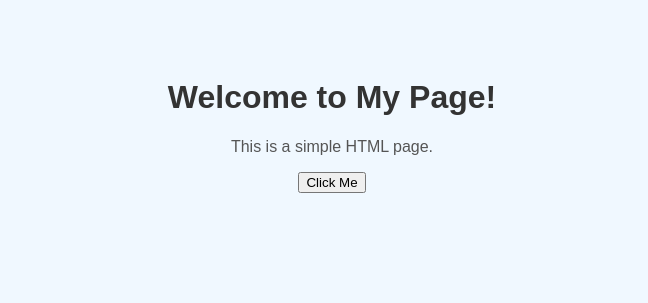
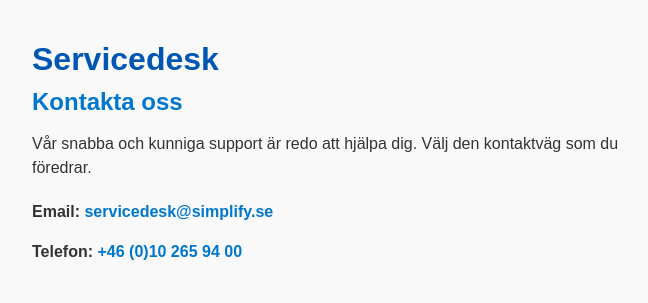
Before and after one commit to PhilipNettelblad/DisplayWebsite, a plain HTML site: page index.html in a window 1280 px wide. Shown: the whole page, without its empty margins (308-956 px from the left). Drawn offline with Linux system fonts and the light colour scheme.

Commit message:
Update index.html

```diff
--- a/index.html
+++ b/index.html
@@ -1,26 +1,53 @@
 <!DOCTYPE html>
-<html lang="en">
+<html lang="sv">
 <head>
-  <meta charset="UTF-8">
-  <title>My First HTML Page</title>
+  <meta charset="UTF-8" />
+  <meta name="viewport" content="width=device-width, initial-scale=1" />
+  <title>Servicedesk Kontakt</title>
   <style>
     body {
       font-family: Arial, sans-serif;
-      background-color: #f0f8ff;
-      text-align: center;
-      padding: 50px;
+      padding: 20px;
+      max-width: 600px;
+      margin: auto;
+      background-color: #f9f9f9;
+      color: #333;
     }
     h1 {
-      color: #333;
+      color: #0056b3;
+      margin-bottom: 0;
+    }
+    h2 {
+      color: #0077cc;
+      margin-top: 10px;
+      margin-bottom: 10px;
     }
     p {
-      color: #555;
+      font-size: 16px;
+      line-height: 1.5;
+    }
+    .contact-info {
+      margin-top: 20px;
+      font-weight: bold;
+      font-size: 18px;
+    }
+    a {
+      color: #0077cc;
+      text-decoration: none;
+    }
+    a:hover {
+      text-decoration: underline;
     }
   </style>
 </head>
 <body>
-  <h1>Welcome to My Page!</h1>
-  <p>This is a simple HTML page.</p>
-  <button onclick="alert('Hello!')">Click Me</button>
+  <h1>Servicedesk</h1>
+  <h2>Kontakta oss</h2>
+  <p>Vår snabba och kunniga support är redo att hjälpa dig. Välj den kontaktväg som du föredrar.</p>
+
+  <div class="contact-info">
+    <p>Email: <a href="mailto:servicedesk@simplify.se">servicedesk@simplify.se</a></p>
+    <p>Telefon: <a href="tel:+46102659400">+46 (0)10 265 94 00</a></p>
+  </div>
 </body>
 </html>
```
